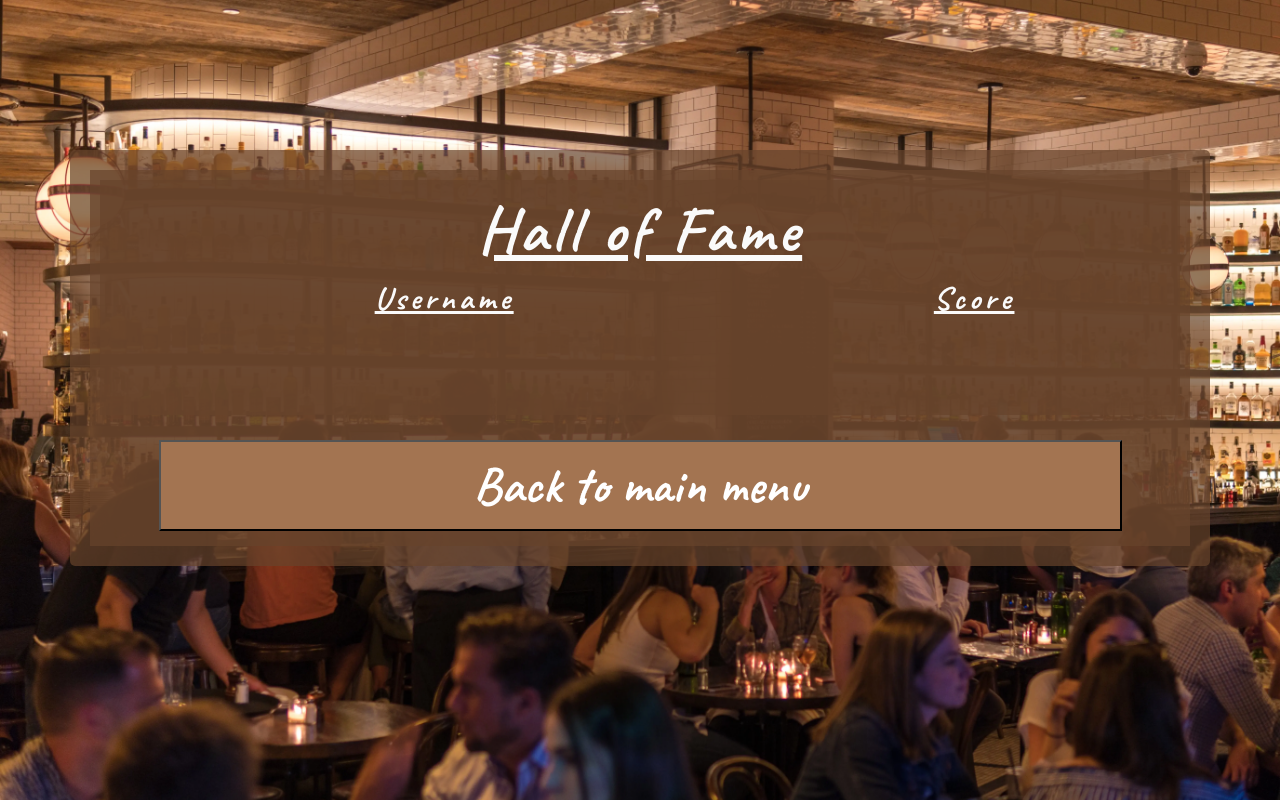
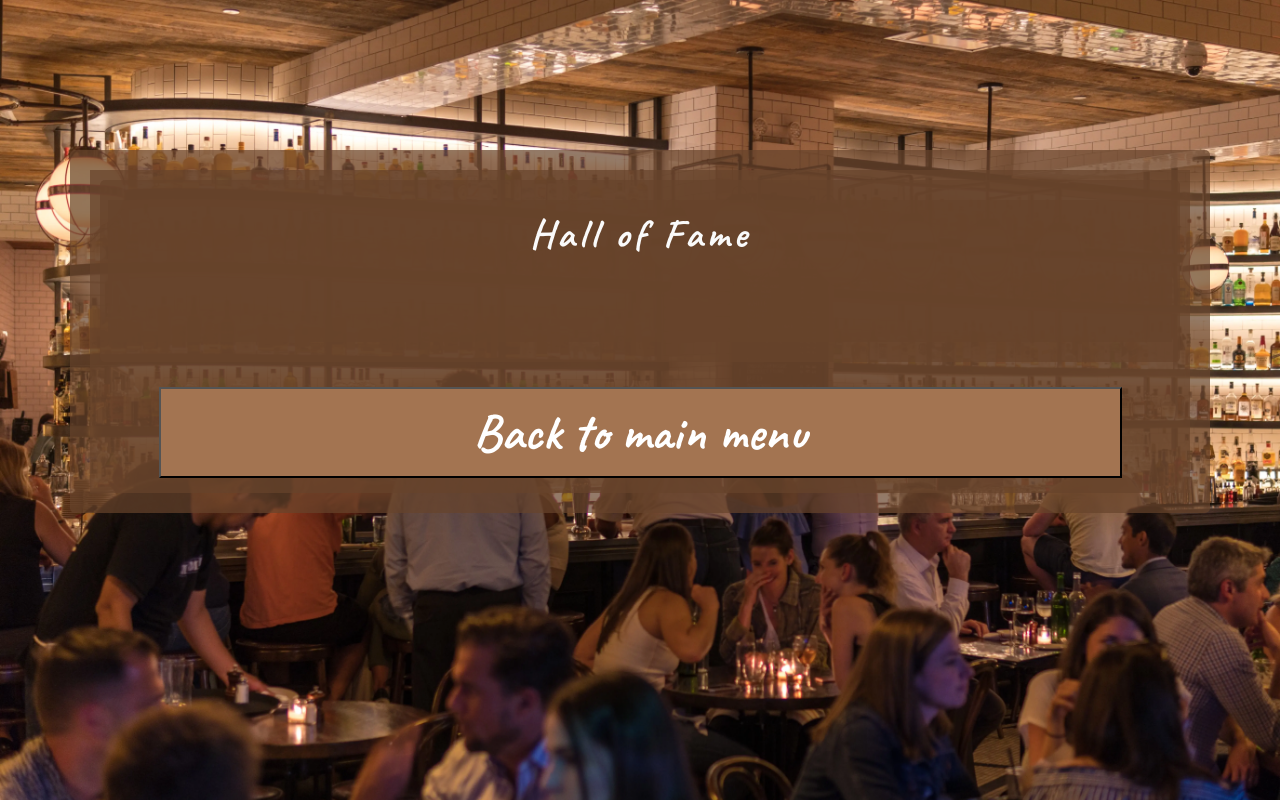
Before and after one commit to Dan-Matthews-23/the-ultimate-virtual-pub-quiz, a website with bundled scripts: page index.html in a window 1280 px wide. Both pictures are taken after a click on the button "Hall of Fame". Built offline with nearby package versions, Linux system fonts and the light colour scheme; no server answers.

Commit message:
UPDATED script.js, style.css, index.html to add room code

```diff
--- a/assets/css/style.css
+++ b/assets/css/style.css
@@ -81,6 +81,24 @@
 
 }
 
+
+.hall-of-fame-container {
+
+  /*background-color: #67442c;*/
+  background-color: rgba(103, 68, 44, 0.7);
+  /*opacity: 0.7;*/
+
+  height:fit-content;
+  margin: auto ;
+  border-radius: 5px;
+  border-color: yellow;
+  padding: 20px;
+  text-align: center;
+
+ }
+
+
+
 .user-screen {
 
   margin: auto auto auto auto;
@@ -147,10 +165,10 @@
 }
 
 .high-scores-list {
-  text-align: left;
+  text-align: center;
   color: inherit;
-  font-size: inherit;
-  padding: 30px;;
+  font-size: 25px;
+  padding: 15px;
 
 }
 
--- a/assets/js/script.js
+++ b/assets/js/script.js
@@ -373,12 +373,13 @@ function addHighScore() {
 
   localStorage.setItem('existingScores', JSON.stringify(existingScores));
   const inDocumentHighScores = document.getElementById('high-score-table');
-  inDocumentHighScores.innerHTML = existingScores.map(entry => `<li>${entry.playerName}............${entry.playerHighScore}</li>`).join('');
+  inDocumentHighScores.innerHTML = existingScores.map(entry => `<li>${entry.playerName}...${entry.playerHighScore} (room ${entry.playerRoom}) </li>`).join('');
 
 console.log(existingScores);
 console.log(score);
 //console.log(playerHighScore);
 console.log(setHighScoreArray);
+console.log(`Room code is ${roomCode}`);
 }
 
 
@@ -387,7 +388,7 @@ function displayHighScore() {
 
   const pullExistingScores = JSON.parse(localStorage.getItem('existingScores')) || [];
   const pullInDocumentHighScores = document.getElementById('high-score-table');
-  pullInDocumentHighScores.innerHTML = pullExistingScores.map(entry => `<li>${entry.playerName}............${entry.playerHighScore}</li>`).join('');
+  pullInDocumentHighScores.innerHTML = pullExistingScores.map(entry => `<li>${entry.playerName}...${entry.playerHighScore} (room ${entry.playerRoom}) </li>`).join('');
 }
 
 
--- a/index.html
+++ b/index.html
@@ -162,10 +162,19 @@
                <!--End of Instructions section-->
                <!--Start of Hall of Fame section-->
                <section class="user-screen hidden" id="hall-of-fame-section">
-                  <div class="container ">
+                  <div class="container hall-of-fame-container">
                      <div class="row ">
-                        <div class="col  main-title user-screen">
-                           <table width="100%" class="hall-of-fame-table">
+                        <div class="col main-title user-screen">
+                           <h1>Hall of Fame</h1>
+                        </div>
+                     </div>
+                     <div class="row">
+                        <div class="col main-title user-screen">
+                           <ol class="high-scores-list" id="high-score-table"></ol>
+                        </div>
+                     </div>
+
+                           <!--<table width="100%" class="hall-of-fame-table">
                               <tr>
                                  <td colspan="2">
                                     <h1 class="hall-of-fame-table-title"><u>Hall of Fame</u></h1>
@@ -181,7 +190,7 @@
 
                                  </ol>
                               </td>
-                              <!--<td id="high-scores-player-score"><ol id="high-score-score"></ol></td>-->
+                              <td id="high-scores-player-score"><ol id="high-score-score"></ol></td>
                              </tr>
 
 
@@ -190,11 +199,11 @@
 
 
 
-                              <!--<tr>
+                              <tr>
                                  <td colspan="2"><h2>Your position:</h2></td>
                                  <td><h2>6th</h2></td>
-                              </tr>-->
-                           </table>
+                              </tr>
+                           </table>-->
                         </div>
                      </div>
 
```
